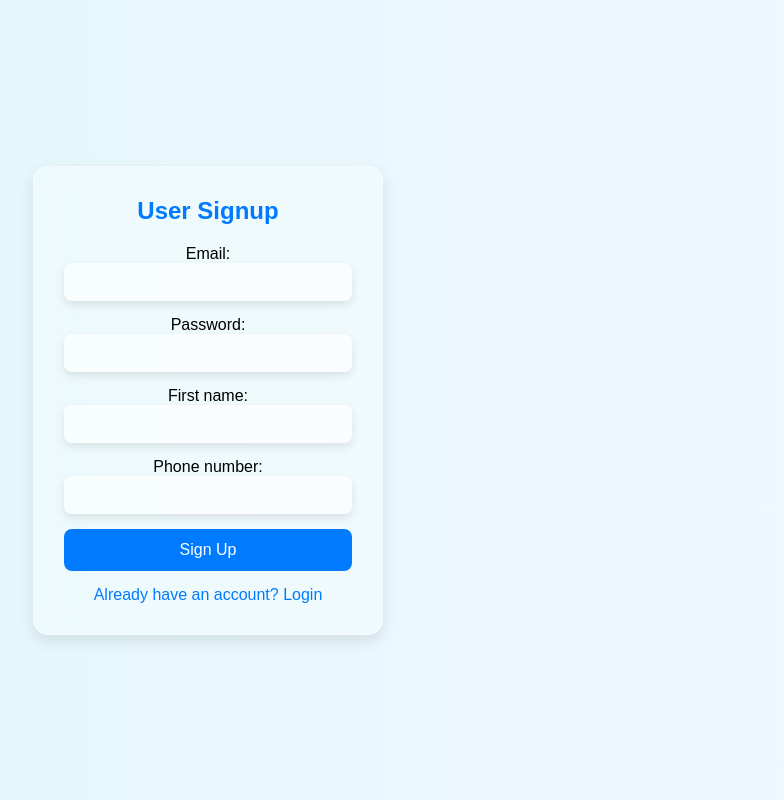
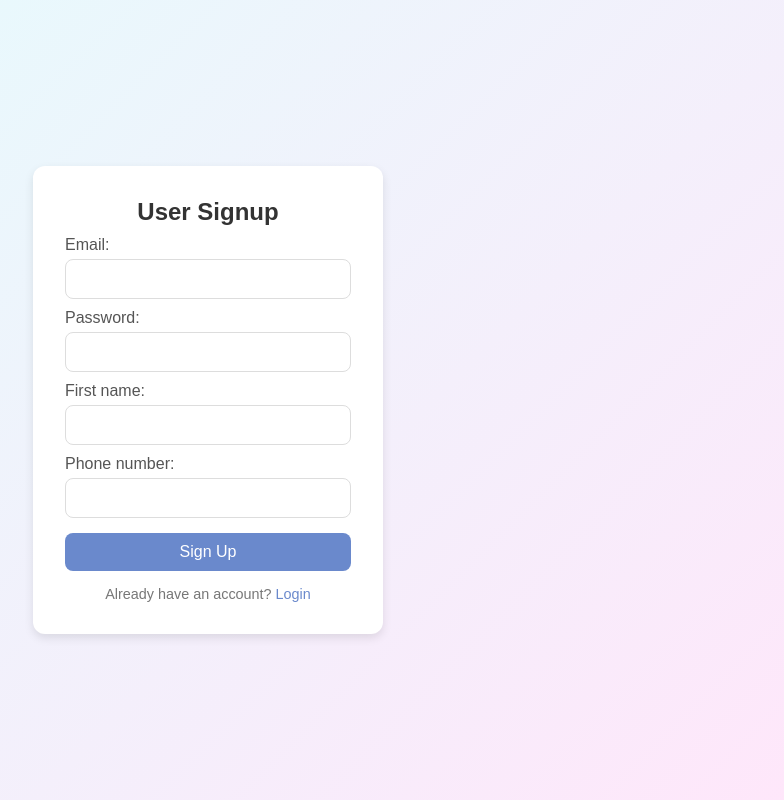
Before and after one commit to Tina281005/HM0066_Absolon, a Django app: page /signup/user/ in a window 1280 px wide. Shown: the whole page, without its empty margins (432-1216 px from the left). Run offline with Django 5.2, Linux system fonts and the light colour scheme.

Commit message:
dashboard and Css1

```diff
--- a/mentalhealthapp/templates/mha/signup.html
+++ b/mentalhealthapp/templates/mha/signup.html
@@ -5,7 +5,7 @@
     <meta name="viewport" content="width=device-width, initial-scale=1.0">
     <title>{{ role }} Signup</title>
     <style>
-        /* General Reset */
+        /* General Styles */
         * {
             margin: 0;
             padding: 0;
@@ -14,74 +14,82 @@
         }
 
         body {
-            background: linear-gradient(to right, #e0f7fa, #f0f8ff);
             display: flex;
             justify-content: center;
             align-items: center;
             height: 100vh;
+            background: linear-gradient(135deg, #E3FDFD, #FFE6FA);
         }
 
         .container {
-            background: rgba(255, 255, 255, 0.3);
-            backdrop-filter: blur(10px);
-            box-shadow: 0px 6px 15px rgba(0, 0, 0, 0.1);
-            border-radius: 15px;
-            padding: 30px;
+            background: #fff;
+            padding: 2rem;
+            border-radius: 12px;
+            box-shadow: 0px 4px 10px rgba(0, 0, 0, 0.1);
+            text-align: center;
             width: 350px;
-            text-align: center;
-            border: 1px solid rgba(255, 255, 255, 0.4);
         }
 
         h2 {
-            color: #007bff;
-            margin-bottom: 20px;
+            color: #333;
+            font-weight: 600;
+            margin-bottom: 10px;
         }
 
-        form {
-            display: flex;
-            flex-direction: column;
-            gap: 15px;
+        label {
+            display: block;
+            text-align: left;
+            margin-top: 10px;
+            font-weight: 500;
+            color: #555;
         }
 
         input, select, textarea {
             width: 100%;
             padding: 10px;
-            border: none;
+            margin-top: 5px;
+            border: 1px solid #ddd;
             border-radius: 8px;
-            background: rgba(255, 255, 255, 0.6);
-            box-shadow: 0px 4px 8px rgba(0, 0, 0, 0.1);
-            font-size: 16px;
+            font-size: 1rem;
+            transition: 0.3s ease-in-out;
+        }
+
+        input:focus, select:focus, textarea:focus {
             outline: none;
+            border-color: #6a89cc;
+            box-shadow: 0px 0px 6px rgba(106, 137, 204, 0.5);
         }
 
         button {
-            background: #007bff;
+            width: 100%;
+            margin-top: 15px;
+            padding: 10px;
+            background: #6a89cc;
             color: white;
-            padding: 12px;
             border: none;
             border-radius: 8px;
+            font-size: 1rem;
             cursor: pointer;
-            transition: all 0.3s ease;
-            font-size: 16px;
+            transition: 0.3s ease;
+        }
+
+        button:hover {
+            background: #4a69bd;
+        }
+
+        .footer-text {
+            margin-top: 15px;
+            font-size: 0.9rem;
+            color: #777;
+        }
+
+        .footer-text a {
+            color: #6a89cc;
+            text-decoration: none;
             font-weight: 500;
         }
 
-        button:hover {
-            background: #0056b3;
-            transform: scale(1.05);
-            box-shadow: 0px 4px 8px rgba(0, 123, 255, 0.3);
-        }
-
-        a {
-            display: block;
-            margin-top: 15px;
-            color: #007bff;
-            text-decoration: none;
-            font-weight: 500;
-            transition: 0.3s;
-        }
-
-        a:hover {
+        .footer-text a:hover {
             text-decoration: underline;
         }
     </style>
@@ -95,7 +103,7 @@
             {{ form.as_p }}
             <button type="submit">Sign Up</button>
         </form>
-        <a href="{% url 'login' %}">Already have an account? Login</a>
+        <p class="footer-text">Already have an account? <a href="{% url 'login' %}">Login</a></p>
     </div>
 
 </body>
```
